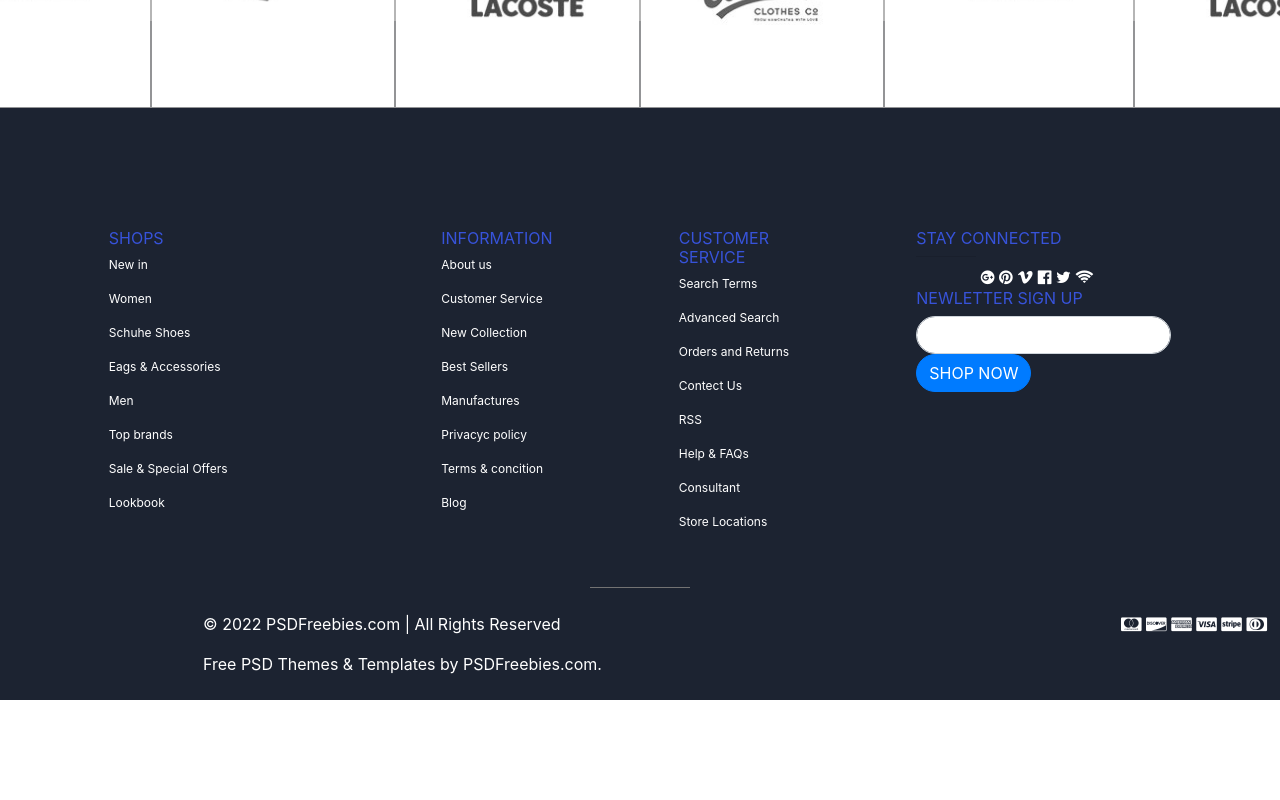
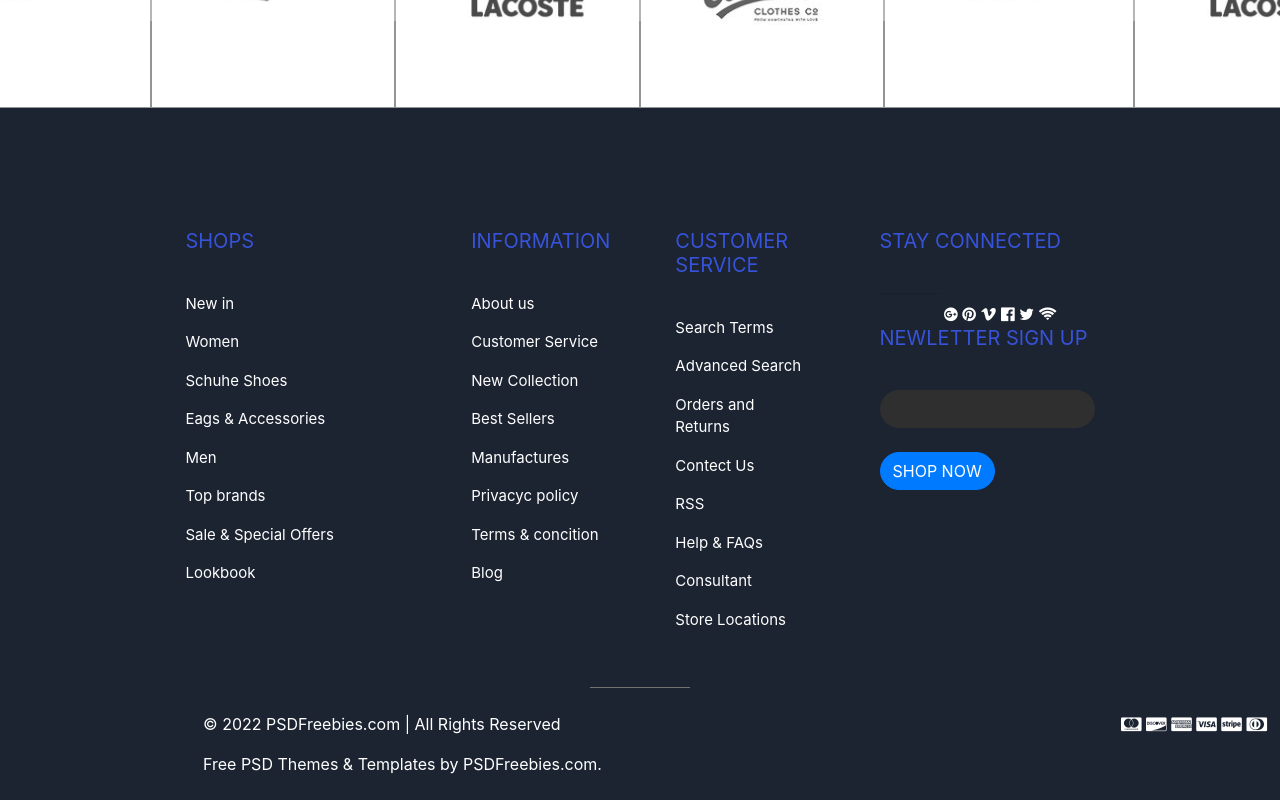
Before and after one commit to namgreenacademy/module1-bootcamp, a plain HTML site: page page/index.html in a window 1280 px wide. Shown: the part 4067-4867 px from the top of the page. Before the commit the page ends 4767 px from the top, so only its background shows below. Drawn offline with nearby package versions, Linux system fonts and the light colour scheme.

Commit message:
Edit layout footer

```diff
--- a/page/index.css
+++ b/page/index.css
@@ -107,10 +107,12 @@ header {
 }
 
 .footer-item-menu-text {
+    font-size: 20px;
     color: #3753da !important;
     font-weight: normal !important;
+    margin-bottom: 40px;
 }
 
 .footer-item-menu {
-    font-size: 12px;
+    font-size: 15px;
 }
--- a/page/index.html
+++ b/page/index.html
@@ -321,9 +321,9 @@
 
     <!-- Section: Links  -->
     <section class="" style="padding-top: 160px; text-align: start !important;">
-        <div class="container  text-md-start mt-5">
+        <div class=" text-md-start mt-5 ">
             <!-- Grid row -->
-            <div class="row mt-3">
+            <div class="row d-flex justify-content-between" style="margin-left: 150px;margin-right: 150px; ">
                 <!-- Grid column -->
                 <div class="col-md-3 col-lg-4 col-xl-3 mx-auto mb-4">
                     <!-- Content -->
@@ -372,7 +372,7 @@
                 <!-- Grid column -->
 
                 <!-- Grid column -->
-                <div class="col-md-4 col-lg-3 col-xl-3 mx-auto mb-md-0 mb-4">
+                <div class="col-md-3 col-lg-3 col-xl-3 mx-auto mb-md-0 mb-4 ">
                     <!-- Links -->
                     <h6 class="text-uppercase  footer-item-menu-text">STAY CONNECTED</h6>
                     <hr
@@ -403,8 +403,9 @@
 
                     <h6 class="text-uppercase  footer-item-menu-text">NEWLETTER SIGN UP</h6>
                     <input type="text" class="form-control rounded-pill" placeholder="" aria-label=""
-                           aria-describedby="basic-addon1">
-                    <button type="button" class="btn btn-primary rounded-pill">SHOP NOW</button>
+                           aria-describedby="basic-addon1" style="background-color: #2f2f2f; border: 0px">
+                    <button type="button" class="btn btn-primary rounded-pill my-4 ">SHOP NOW
+                    </button>
                 </div>
                 <!-- Grid column -->
             </div>
```
